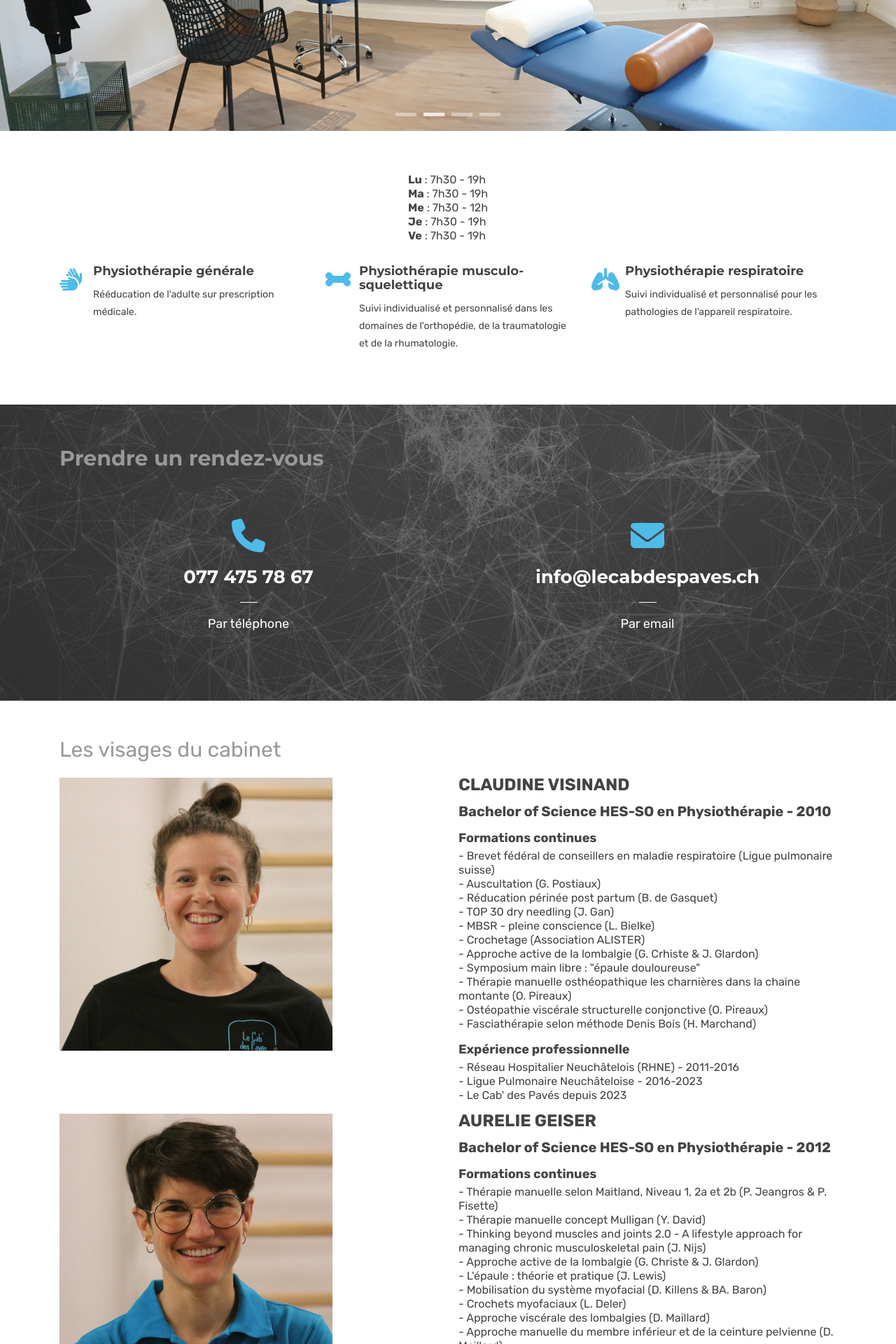
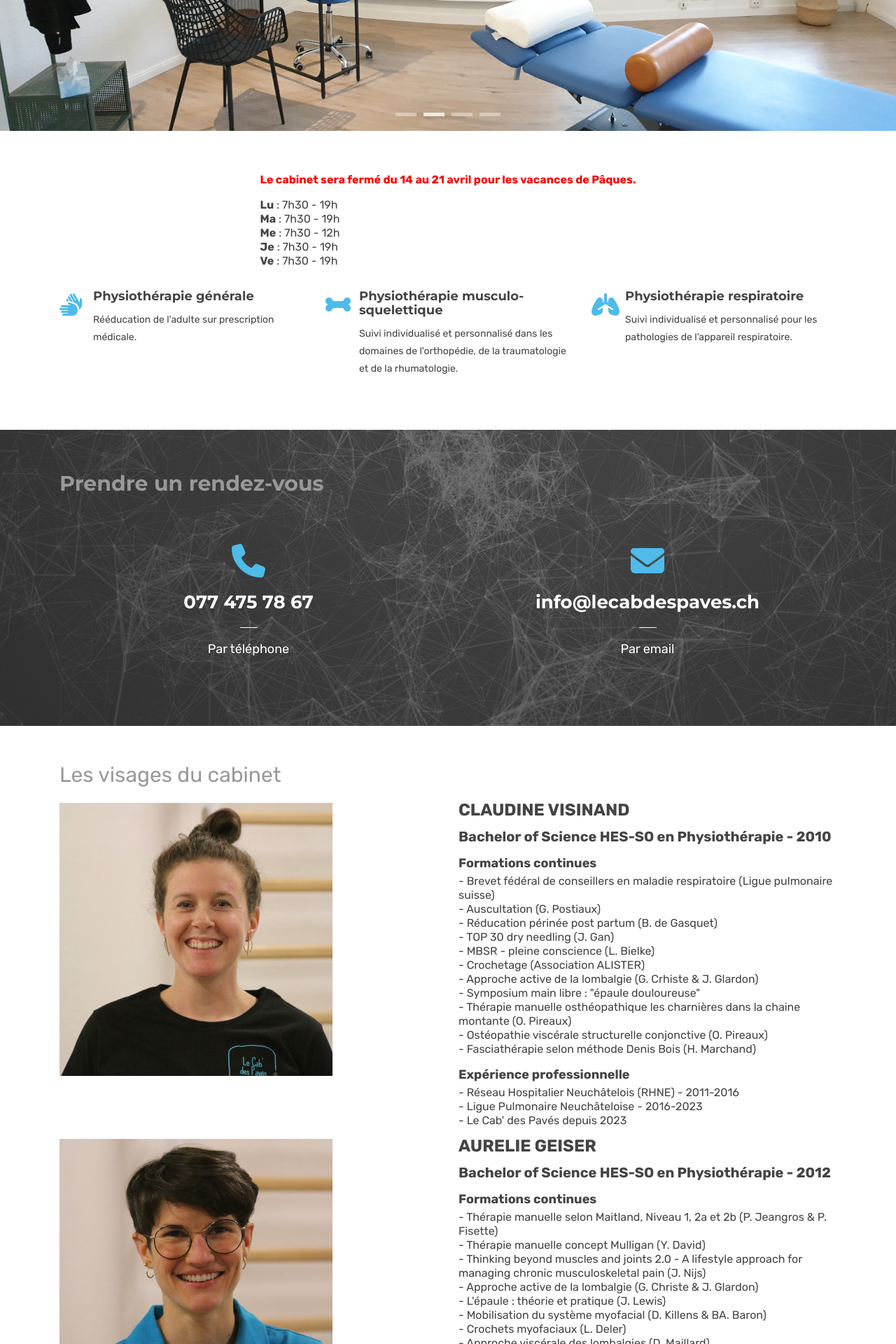
Before and after one commit to aureliegeiser/aureliegeiser.github.io, a Jekyll site: the page built from index.html, in a window 1280 px wide. Shown: the part 515-2435 px from the top of the page at 70% size. Built offline with Jekyll 4.4.1, drawn with Linux system fonts in a browser that asks for light colours.

Commit message:
Vacances de Paques

```diff
--- a/index.html
+++ b/index.html
@@ -54,6 +54,7 @@ title: Le Cab' des Pavés
     <!-- SERVICES -->
     <div style="display:flex;justify-content:center;margin-bottom:16px">
       <div style="text-align:left; font-size:16px;">
+        <div style="margin-bottom:16px;color:red;"><strong>Le cabinet sera fermé du 14 au 21 avril pour les vacances de Pâques.</strong></div>
         <div><b>Lu</b> : 7h30 - 19h</div>
         <div><b>Ma</b> : 7h30 - 19h</div>
         <div><b>Me</b> : 7h30 - 12h</div>
```
